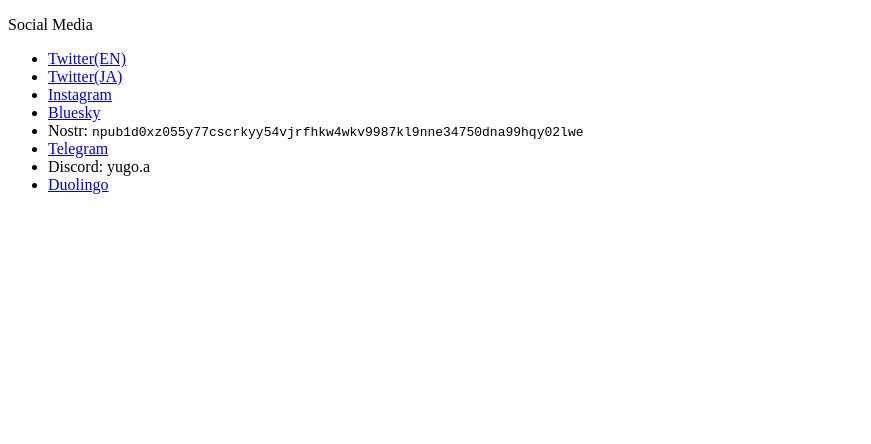
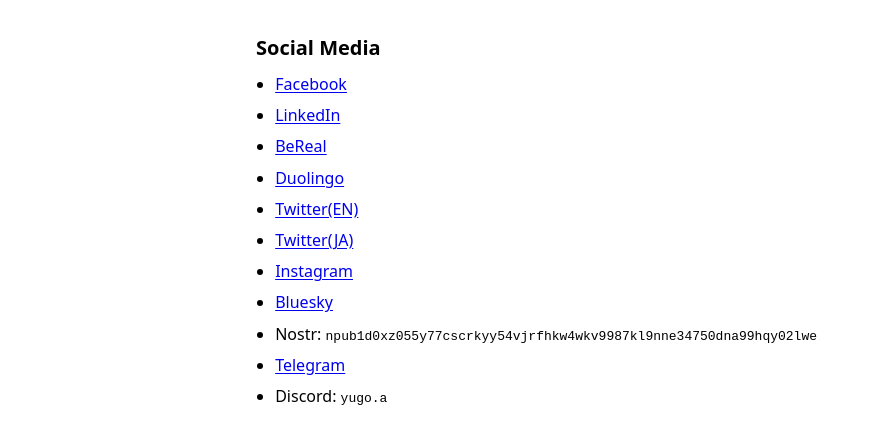
Before and after one commit to yugoatobe/yugoatobe, a plain HTML site: page index.html in a window 1280 px wide. Shown: the whole page, without its empty margins (0-871 px from the left). Drawn offline with Linux system fonts and the light colour scheme.

Commit message:
formatted

```diff
--- a/index.html
+++ b/index.html
@@ -1,21 +1,51 @@
 <!DOCTYPE html>
-<html>
+<html lang="ja">
 <head>
   <meta charset="utf-8">
+  <meta name="viewport" content="width=device-width, initial-scale=1">
   <title>Social Media Links</title>
+  <style>
+    :root { color-scheme: light dark; }
+    body {
+      font-family: system-ui, -apple-system, Segoe UI, Roboto, Helvetica, Arial, "Noto Sans JP", "Hiragino Kaku Gothic ProN", "Yu Gothic", sans-serif;
+      line-height: 1.6;
+      margin: 0;
+    }
+    main {
+      max-width: 48rem;
+      margin: 2rem auto;
+      padding: 0 1rem;
+    }
+    h1 {
+      font-size: 1.25rem;
+      margin: 0 0 0.5rem 0;
+    }
+    ul {
+      margin: 0;
+      padding-left: 1.2rem; /* 既定の箇条書きを維持しつつ控えめに */
+    }
+    li { margin: 0.35rem 0; }
+    a { text-underline-offset: 2px; }
+    code { word-break: break-all; }
+  </style>
 </head>
 <body>
-  <p style="color: black">Social Media</p>
+  <main>
+    <h1>Social Media</h1>
+    <ul>
+      <li><a href="https://www.facebook.com/share/19jFD4oBV1/?mibextid=wwXIfr" target="_blank" rel="noopener noreferrer">Facebook</a></li>
+      <li><a href="https://www.linkedin.com/in/yugoatobe" target="_blank" rel="noopener noreferrer">LinkedIn</a></li>
+      <li><a href="https://bere.al/yugoatobe" target="_blank" rel="noopener noreferrer">BeReal</a></li>
+      <li><a href="https://www.duolingo.com/profile/yugoatobe" target="_blank" rel="noopener noreferrer">Duolingo</a></li>
 
-  <ul>
       <li><a href="https://x.com/yugo_atobe" target="_blank" rel="noopener noreferrer">Twitter(EN)</a></li>
       <li><a href="https://x.com/yugoatobe" target="_blank" rel="noopener noreferrer">Twitter(JA)</a></li>
       <li><a href="https://www.instagram.com/yugoatobe/" target="_blank" rel="noopener noreferrer">Instagram</a></li>
       <li><a href="https://bsky.app/profile/ayugo.bsky.social" target="_blank" rel="noopener noreferrer">Bluesky</a></li>
       <li>Nostr: <code>npub1d0xz055y77cscrkyy54vjrfhkw4wkv9987kl9nne34750dna99hqy02lwe</code></li>
       <li><a href="https://t.me/yugoatobe" target="_blank" rel="noopener noreferrer">Telegram</a></li>
-    <li>Discord: yugo.a</li>
-    <li><a href="https://www.duolingo.com/profile/yugoatobe" target="_blank" rel="noopener noreferrer">Duolingo</a></li>
+      <li>Discord: <code>yugo.a</code></li>
     </ul>
+  </main>
 </body>
 </html>
```
Lines whose indentation alone changed are shown as unchanged.
